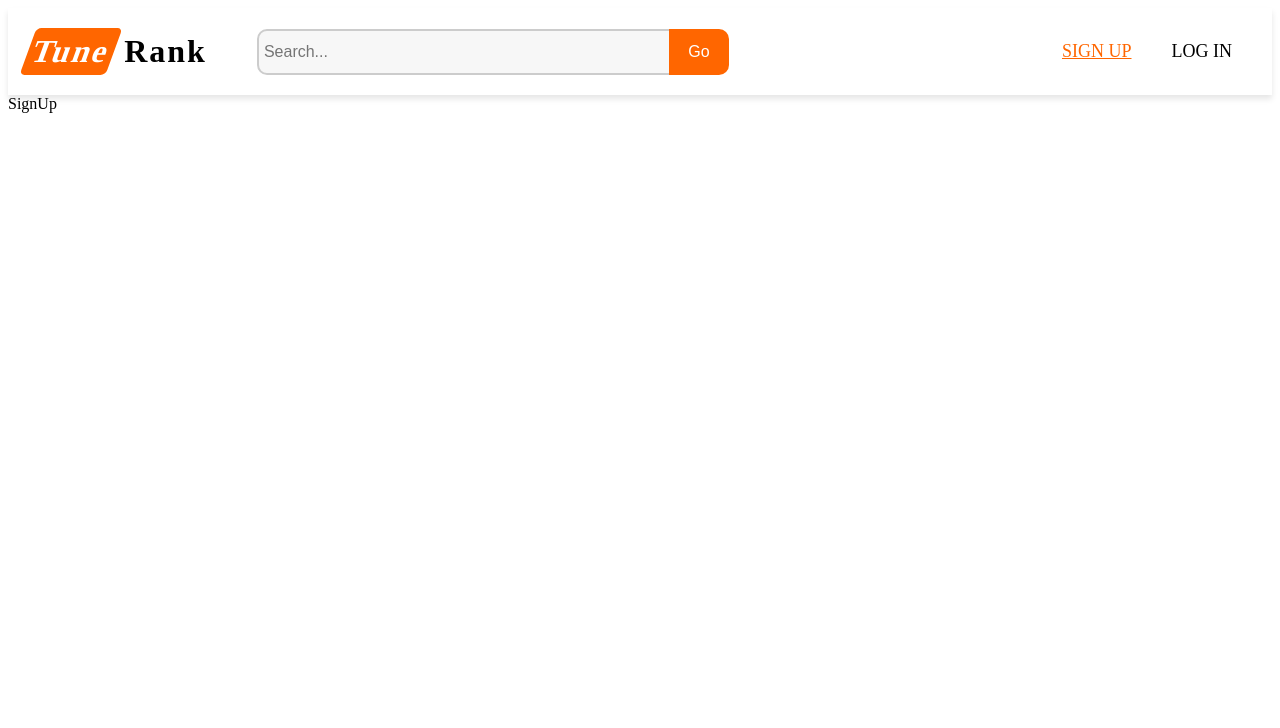
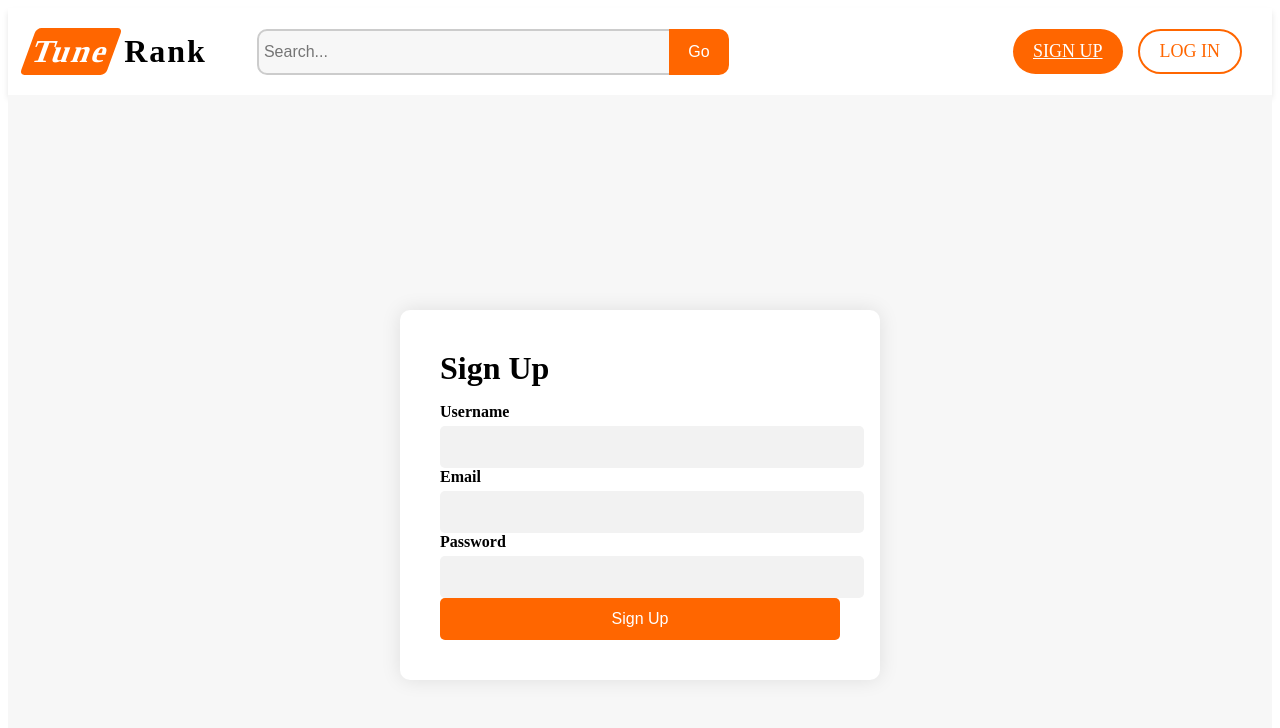
Before and after one commit to WinterAmlaw/TuneRank, a React (Create React App) app in the folder client/: page /signup in a window 1280 px wide. Shown: the top 728 px of the page. Built offline with nearby package versions, Linux system fonts and the light colour scheme.

Commit message:
updated styles for signup and login navlinks

```diff
--- a/client/src/components/NavBar.jsx
+++ b/client/src/components/NavBar.jsx
@@ -34,7 +34,6 @@ const Navbar = () => {
 
 export default Navbar;
 
-// Styles
 const NavContainer = styled.nav`
   display: flex;
   justify-content: space-between;
@@ -125,6 +124,9 @@ const SearchBar = styled.input`
     // border-color: #f60;
     // box-shadow: 0 0 0 0 #f60;
   }
+  &:hover {
+    box-shadow: 0 10px 10px rgba(0, 0, 0, 0.1);
+  }
 `;
 
 const SearchButton = styled.button`
@@ -175,7 +177,7 @@ const NavItem = styled(NavLink)`
   text-transform: uppercase;
 
   &:hover {
-    color: #f60;
+    // color: #f60;
   }
 
   &.active {
@@ -195,15 +197,44 @@ const NavItem = styled(NavLink)`
 `;
 
 const NavSignup = styled(NavItem)`
+  display: flex;
+  align-items: center;
+  background-color: #f60;
+  color: #fff;
+  border-radius: 30px;
+  padding: 10px 20px;
+  margin-right: 10px;
+  transition: all 0.3s ease-in-out;
+
+  &:hover {
+    background-color: #f90;
+  }
+
   &.active {
-    color: #f60;
+    color: #FFF;
     text-decoration: underline;
   }
 `;
 
 const NavLogin = styled(NavItem)`
+  display: flex;
+  align-items: center;
+  background-color: transparent;
+  color: #f60;
+  border: 2px solid #f60;
+  border-radius: 30px;
+  padding: 10px 20px;
+  margin-right: 10px;
+  transition: all 0.3s ease-in-out;
+
+  &:hover {
+    border-color: #f90;
+    color: #f90;
+    // font-weight: bold;
+  }
+
   &.active {
-    color: #f60;
+    // color: #f60;
     text-decoration: underline;
   }
 `;
--- a/client/src/routes/SignUp.js
+++ b/client/src/routes/SignUp.js
@@ -1,9 +1,142 @@
-import React from 'react'
+import React, { useState , useContext} from 'react';
+import styled from 'styled-components';
+import AxiosApi from '../apis/AxiosApi';
+import {AuthContext} from '../context/AuthProvider'
 
 const SignUp = () => {
+  const [username, setUsername] = useState('');
+  const [email, setEmail] = useState('');
+  const [password, setPassword] = useState('');
+  const [error, setError] = useState(null);
+
+  const {login} = useContext(AuthContext)
+
+  const handleSubmit = async (event) => {
+    event.preventDefault();
+
+    try {
+      const response = await AxiosApi.post( '/signup', {
+        username: username,
+        email: email,
+        password: password,
+      })
+      response.data.status === 'success' && login(response.data.data.token)
+      console.log(response.data.data.token);
+      // window.location.href = '/';
+    } catch (error) {
+      setError(error.message);
+    }
+  };
   return (
-    <div>SignUp</div>
-  )
-}
+    <Wrapper>
+      <FormWrapper>
+        <Title>Sign Up</Title>
+        {error && <ErrorMessage>{error}</ErrorMessage>}
+        <form onSubmit={handleSubmit}>
+          <div>
+            <Label htmlFor="username">Username</Label>
+            <Input
+              id="username"
+              type="text"
+              value={username}
+              onChange={(event) => setUsername(event.target.value)}
+              required
+            />
+          </div>
+          <div>
+            <Label htmlFor="email">Email</Label>
+            <Input
+              id="email"
+              type="text"
+              value={email}
+              onChange={(event) => setEmail(event.target.value)}
+              required
+            />
+          </div>
+          <div>
+            <Label htmlFor="password">Password</Label>
+            <Input
+              id="password"
+              type="password"
+              value={password}
+              onChange={(event) => setPassword(event.target.value)}
+              required
+            />
+          </div>
+          <Button type="submit">Sign Up</Button>
+        </form>
+      </FormWrapper>
+    </Wrapper>
+  );
+};
 
-export default SignUp
+export default SignUp;
+
+
+const Wrapper = styled.div`
+  display: flex;
+  justify-content: center;
+  align-items: center;
+  height: 100vh;
+  background-color: #f7f7f7;
+`;
+
+const FormWrapper = styled.div`
+  border-radius: 10px;
+  box-shadow: 0 0 20px rgba(0, 0, 0, 0.1);
+  padding: 40px;
+  background-color: #fff;
+  max-width: 400px;
+  width: 100%;
+`;
+
+const Title = styled.h1`
+  margin-top: 0;
+  margin-bottom: 1rem;
+`;
+
+const Input = styled.input`
+  appearance: none;
+  background-color: #f2f2f2;
+  border: none;
+  border-radius: 5px;
+  font-size: 16px;
+  padding: 12px;
+  width: 100%;
+
+  &:focus {
+    outline: none;
+  }
+`;
+
+const Label = styled.label`
+  display: block;
+  font-weight: bold;
+  margin-bottom: 5px;
+`;
+
+const Button = styled.button`
+  appearance: none;
+  background-color: #f60;
+  border: none;
+  border-radius: 5px;
+  color: #fff;
+  cursor: pointer;
+  font-size: 16px;
+  padding: 12px;
+  width: 100%;
+
+  &:hover {
+    background-color: #f90;
+  }
+
+  &:active {
+    background-color: #f00;
+  }
+`;
+
+const ErrorMessage = styled.p`
+  color: #f00;
+  font-size: 14px;
+  margin-top: 10px;
+`;
```
